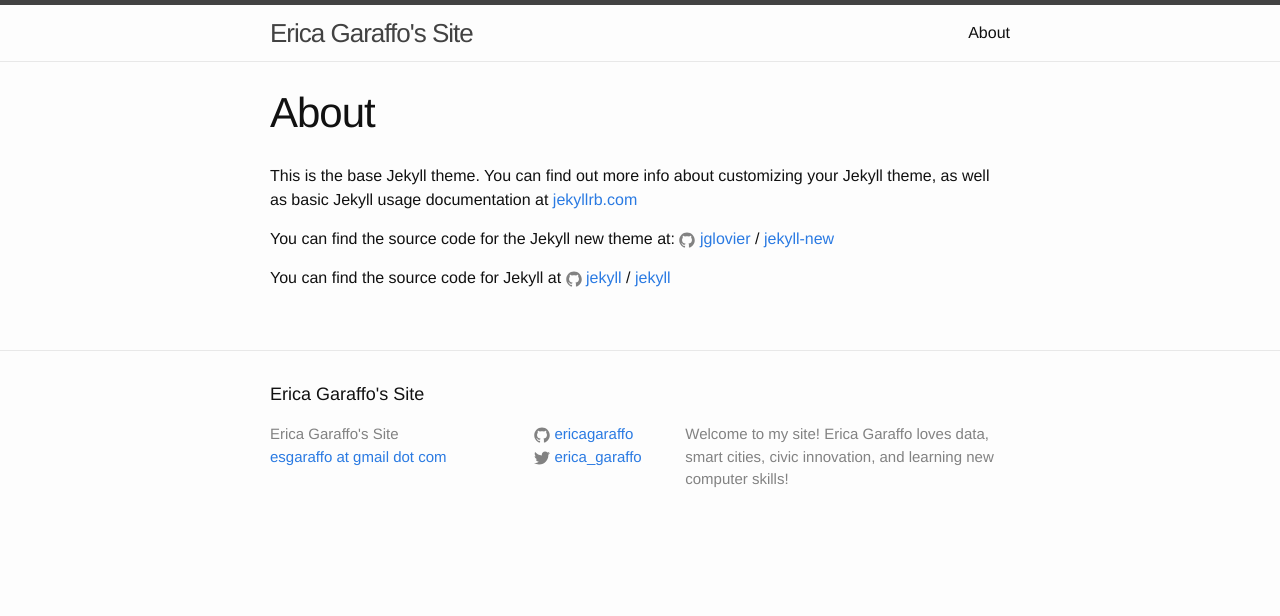
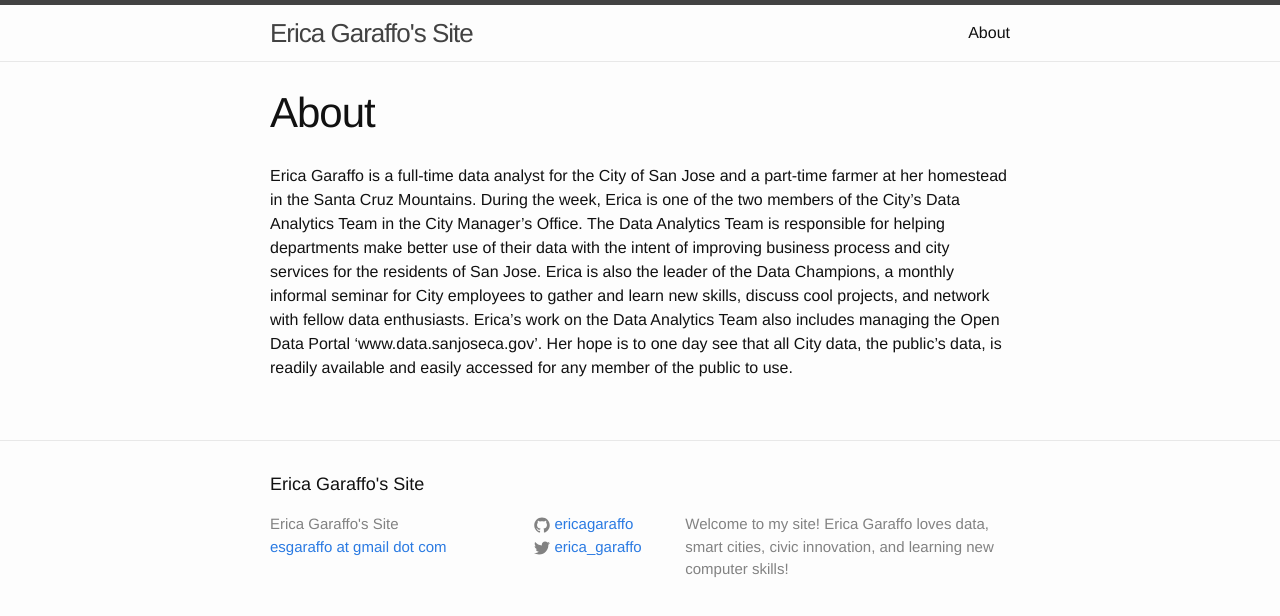
Before and after one commit to ericagaraffo/ericagaraffo.github.io, a Jekyll site: the page built from about.md, in a window 1280 px wide. Shown: the top 616 px of the page. Built offline with Jekyll 4.4.1, drawn with Linux system fonts in a browser that asks for light colours.

Commit message:
Update about.md

```diff
--- a/about.md
+++ b/about.md
@@ -4,12 +4,4 @@ title: About
 permalink: /about/
 ---
 
-This is the base Jekyll theme. You can find out more info about customizing your Jekyll theme, as well as basic Jekyll usage documentation at [jekyllrb.com](http://jekyllrb.com/)
-
-You can find the source code for the Jekyll new theme at:
-{% include icon-github.html username="jglovier" %} /
-[jekyll-new](https://github.com/jglovier/jekyll-new)
-
-You can find the source code for Jekyll at
-{% include icon-github.html username="jekyll" %} /
-[jekyll](https://github.com/jekyll/jekyll)
+Erica Garaffo is a full-time data analyst for the City of San Jose and a part-time farmer at her homestead in the Santa Cruz Mountains.  During the week, Erica is one of the two members of the City's Data Analytics Team in the City Manager's Office. The Data Analytics Team is responsible for helping departments make better use of their data with the intent of improving business process and city services for the residents of San Jose.  Erica is also the leader of the Data Champions, a monthly informal seminar for City employees to gather and learn new skills, discuss cool projects, and network with fellow data enthusiasts. Erica's work on the Data Analytics Team also includes managing the Open Data Portal 'www.data.sanjoseca.gov'.  Her hope is to one day see that all City data, the public's data, is readily available and easily accessed for any member of the public to use.
```
